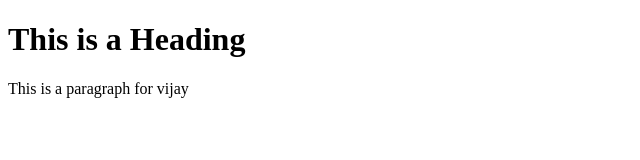
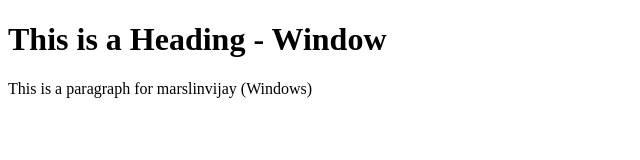
Before and after one commit to mvijayasd/expertonboarding-dummy, a plain HTML site: page index.html in a window 1280 px wide. Shown: the whole page, without its empty margins (0-640 px from the left). Drawn offline with Linux system fonts and the light colour scheme.

Commit message:
Commit from windows

```diff
--- a/index.html
+++ b/index.html
@@ -5,8 +5,8 @@
 </head>
 <body>
 
-<h1>This is a Heading</h1>
-<p>This is a paragraph for vijay</p>
+<h1>This is a Heading - Window</h1>
+<p>This is a paragraph for marslinvijay (Windows)</p>
 
 </body>
 </html>
```
